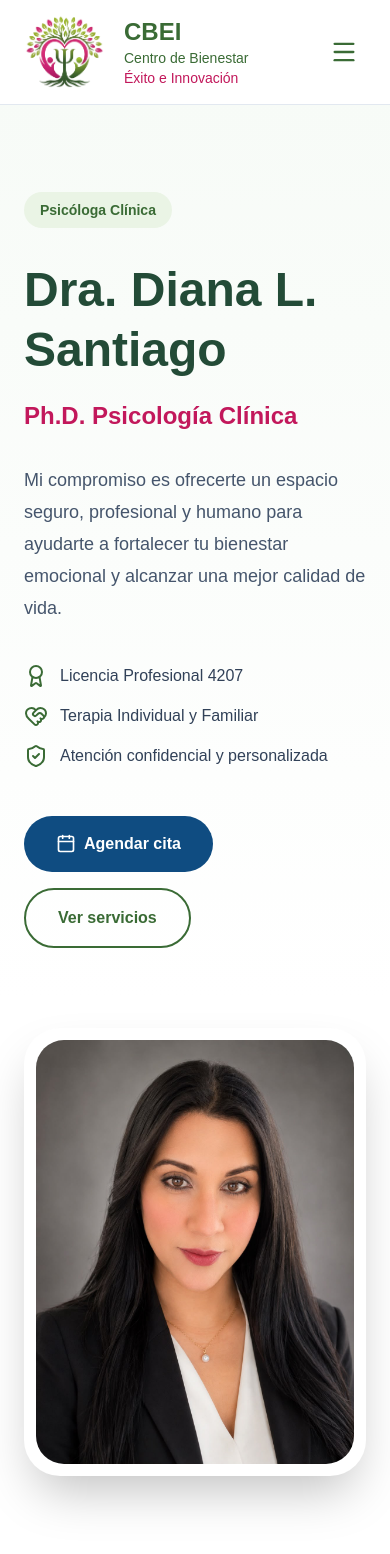
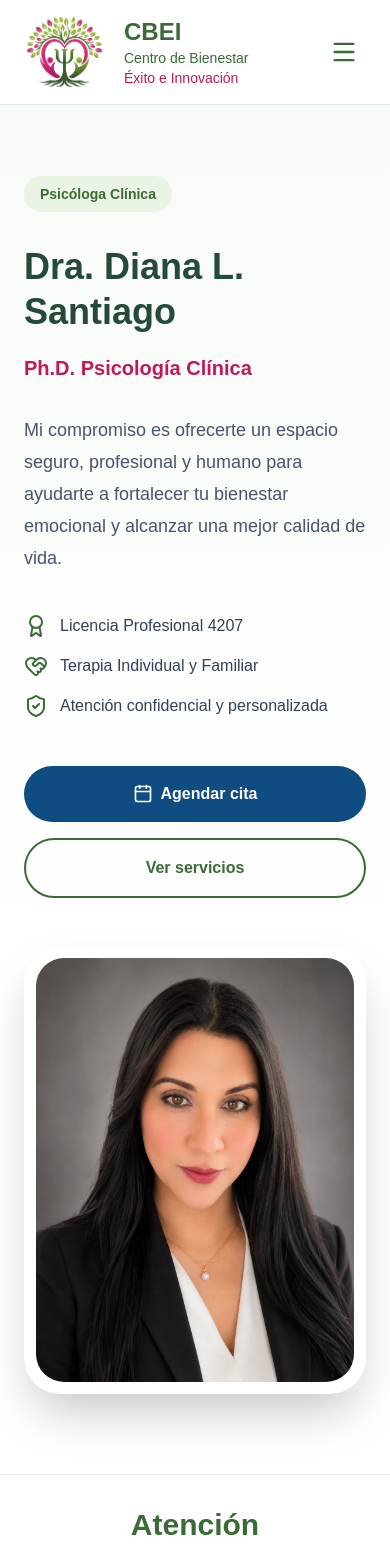
Before and after one commit to juanitoqueloco-cloud/cbei-web, a Next.js app: page /specialist in a window 390 px wide. Shown: the top 1554 px of the page. Built offline with nearby package versions, Linux system fonts and the light colour scheme.

Commit message:
fix: improve specialist hero mobile layout

```diff
--- a/components/specialist/Hero.tsx
+++ b/components/specialist/Hero.tsx
@@ -10,49 +10,76 @@ import {
 
 import { specialist } from "@/data";
 
+
 export default function Hero() {
   return (
     <section className="relative overflow-hidden bg-gradient-to-b from-[#F7FBF7] via-white to-white">
+
+
+      {/* Fondo decorativo */}
 
       <div className="absolute inset-0 -z-10">
 
         <div className="absolute -left-24 top-10 h-96 w-96 rounded-full bg-green-100/60 blur-3xl" />
 
-        <div className="absolute right-0 bottom-0 h-[420px]/h-[420px] rounded-full bg-pink-100/50 blur-3xl" />
+        <div className="absolute right-0 bottom-0 h-[420px] w-[420px] rounded-full bg-pink-100/50 blur-3xl" />
 
       </div>
 
 
-      <div className="mx-auto grid max-w-7xl items-center gap-20 px-6 py-24 lg:grid-cols-2">
+
+
+      <div className="mx-auto grid max-w-7xl items-center gap-12 px-6 py-20 lg:grid-cols-2 lg:gap-20">
+
 
 
         {/* Texto */}
 
         <div>
 
+
           <span className="inline-flex rounded-full bg-[#EAF4E5] px-4 py-2 text-sm font-semibold text-[#3A6B35]">
+
             Psicóloga Clínica
+
           </span>
 
 
-          <h1 className="mt-8 text-5xl font-extrabold leading-tight text-[#234B37] lg:text-6xl">
+
+
+          <h1 className="mt-8 text-4xl font-extrabold leading-tight text-[#234B37] sm:text-5xl lg:text-6xl">
+
             {specialist.name}
+
           </h1>
 
 
-          <p className="mt-5 text-2xl font-semibold text-[#C2185B]">
+
+
+          <p className="mt-5 text-xl font-semibold text-[#C2185B] sm:text-2xl">
+
             {specialist.title}
+
           </p>
 
 
+
+
           <p className="mt-8 max-w-xl text-lg leading-8 text-slate-600">
+
             {specialist.description}
+
           </p>
+
+
+
 
 
           {/* Credenciales */}
 
+
           <div className="mt-10 grid gap-4">
+
 
 
             <div className="flex items-center gap-3">
@@ -60,10 +87,15 @@ export default function Hero() {
               <Award className="text-[#3A6B35]" />
 
               <span className="text-slate-700">
+
                 {specialist.license}
+
               </span>
 
             </div>
+
+
+
 
 
             <div className="flex items-center gap-3">
@@ -71,10 +103,15 @@ export default function Hero() {
               <HeartHandshake className="text-[#3A6B35]" />
 
               <span className="text-slate-700">
+
                 {specialist.credentials[1]}
+
               </span>
 
             </div>
+
+
+
 
 
             <div className="flex items-center gap-3">
@@ -82,23 +119,33 @@ export default function Hero() {
               <ShieldCheck className="text-[#3A6B35]" />
 
               <span className="text-slate-700">
+
                 Atención confidencial y personalizada
+
               </span>
 
             </div>
 
 
+
           </div>
+
+
+
+
+
 
 
           {/* Botones */}
 
-          <div className="mt-12 flex flex-wrap gap-4">
+
+          <div className="mt-12 flex flex-col gap-4 sm:flex-row">
+
 
 
             <Link
               href="/#contacto"
-              className="inline-flex items-center gap-2 rounded-full bg-[#0F4C81] px-8 py-4 font-semibold text-white transition hover:bg-[#0B3960]"
+              className="inline-flex items-center justify-center gap-2 rounded-full bg-[#0F4C81] px-8 py-4 font-semibold text-white transition hover:bg-[#0B3960]"
             >
 
               <Calendar size={20} />
@@ -108,9 +155,12 @@ export default function Hero() {
             </Link>
 
 
+
+
+
             <Link
               href="/servicios"
-              className="rounded-full border-2 border-[#3A6B35] px-8 py-4 font-semibold text-[#3A6B35] transition hover:bg-[#3A6B35] hover:text-white"
+              className="inline-flex items-center justify-center rounded-full border-2 border-[#3A6B35] px-8 py-4 font-semibold text-[#3A6B35] transition hover:bg-[#3A6B35] hover:text-white"
             >
 
               Ver servicios
@@ -118,14 +168,27 @@ export default function Hero() {
             </Link>
 
 
+
           </div>
+
+
+
 
         </div>
 
 
+
+
+
+
+
         {/* Imagen */}
 
+
         <div className="relative flex justify-center">
+
+
+
 
 
           {/* Tarjeta especialidades */}
@@ -133,22 +196,31 @@ export default function Hero() {
           <div className="absolute -left-8 top-12 hidden rounded-3xl bg-white p-6 shadow-xl lg:block">
 
 
+
             <p className="text-sm font-semibold text-[#3A6B35]">
+
               Especialidades
+
             </p>
+
+
 
 
             <ul className="mt-3 space-y-2 text-slate-600">
 
+
+
               {specialist.specialties.slice(0, 4).map((item) => (
 
-                <li
-                  key={item.title}
-                >
+                <li key={item.title}>
+
                   ✓ {item.title}
+
                 </li>
 
               ))}
+
+
 
             </ul>
 
@@ -156,7 +228,12 @@ export default function Hero() {
           </div>
 
 
-          <div className="overflow-hidden rounded-[36px] bg-white p-3 shadow-2xl">
+
+
+
+
+
+          <div className="max-w-md overflow-hidden rounded-[36px] bg-white p-3 shadow-2xl">
 
 
             <Image
@@ -172,63 +249,110 @@ export default function Hero() {
           </div>
 
 
+
+
         </div>
+
+
+
 
 
       </div>
 
 
+
+
+
+
+
       {/* Banda inferior */}
 
+
+
       <div className="border-t border-slate-200 bg-white">
+
 
 
         <div className="mx-auto grid max-w-7xl gap-8 px-6 py-8 text-center md:grid-cols-3">
 
 
-          <div>
 
-            <h3 className="text-3xl font-bold text-[#3A6B35]">
-              Atención
-            </h3>
-
-            <p className="mt-2 text-slate-600">
-              Profesional y personalizada.
-            </p>
-
-          </div>
 
 
           <div>
 
             <h3 className="text-3xl font-bold text-[#3A6B35]">
-              Confianza
+
+              Atención
+
             </h3>
 
+
             <p className="mt-2 text-slate-600">
-              Un espacio seguro y confidencial.
+
+              Profesional y personalizada.
+
             </p>
 
+
           </div>
+
+
+
+
 
 
           <div>
 
             <h3 className="text-3xl font-bold text-[#3A6B35]">
-              Bienestar
+
+              Confianza
+
             </h3>
 
+
             <p className="mt-2 text-slate-600">
-              Acompañamiento para tu crecimiento.
+
+              Un espacio seguro y confidencial.
+
             </p>
 
+
           </div>
+
+
+
+
+
+
+          <div>
+
+            <h3 className="text-3xl font-bold text-[#3A6B35]">
+
+              Bienestar
+
+            </h3>
+
+
+            <p className="mt-2 text-slate-600">
+
+              Acompañamiento para tu crecimiento.
+
+            </p>
+
+
+          </div>
+
+
 
 
         </div>
 
 
+
       </div>
+
+
 
 
     </section>
```
